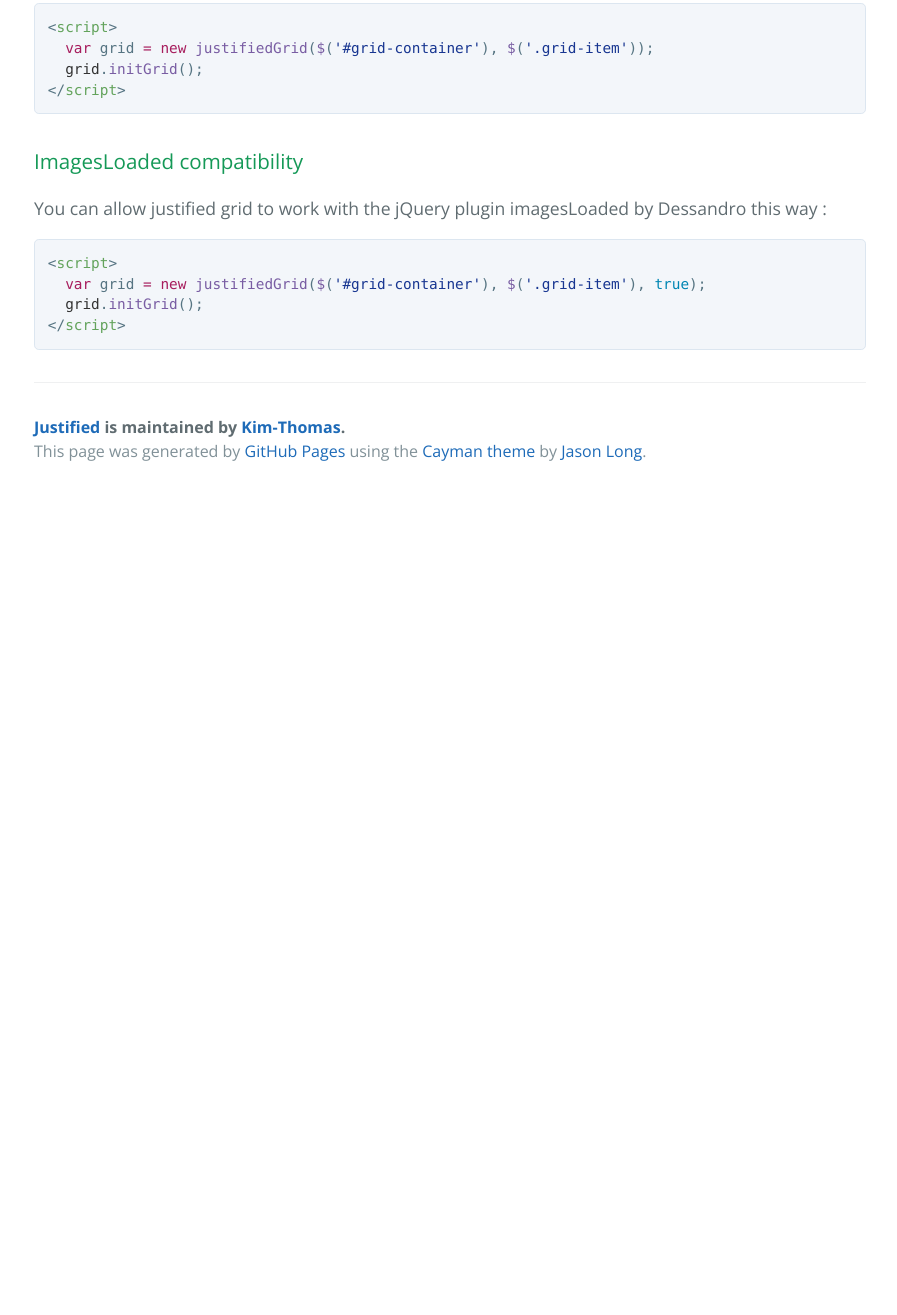
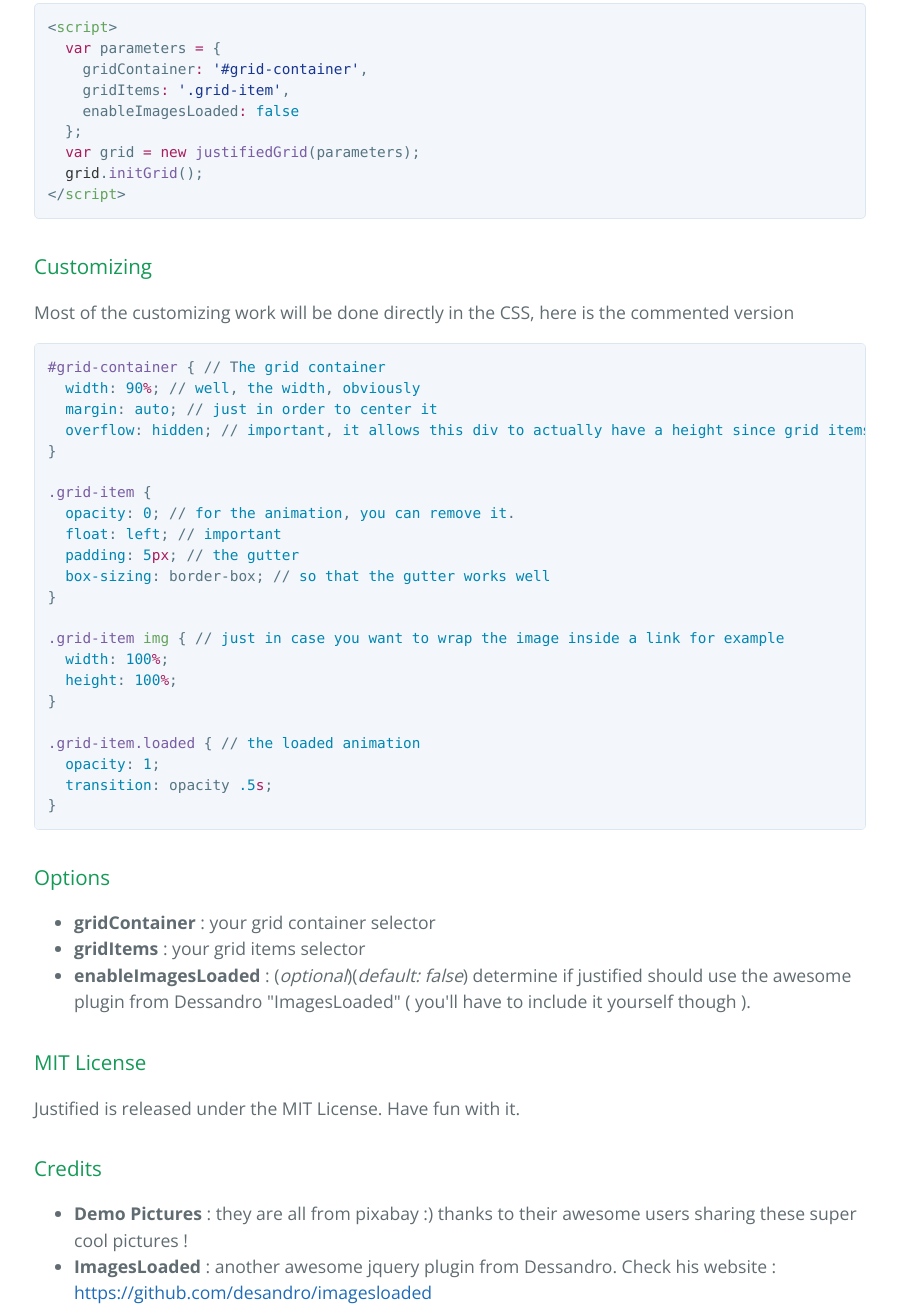
Before and after one commit to Kim-Thomas/justified, a plain HTML site: page index.html in a window 1280 px wide. Shown: the part 1105-2420 px from the top of the page, without its empty margins (190-1087 px from the left). Before the commit the page ends 1600 px from the top, so only its background shows below. Drawn offline with nearby package versions, Linux system fonts and the light colour scheme.

Commit message:
Create gh-pages branch via GitHub

```diff
--- a/index.html
+++ b/index.html
@@ -49,19 +49,70 @@
 <p>You can now initialize the grid according to the html </p>
 
 <div class="highlight highlight-text-html-basic"><pre><span class="pl-s1">&lt;<span class="pl-ent">script</span>&gt;</span>
-<span class="pl-s1">  <span class="pl-k">var</span> grid <span class="pl-k">=</span> <span class="pl-k">new</span> <span class="pl-en">justifiedGrid</span>(<span class="pl-en">$</span>(<span class="pl-s"><span class="pl-pds">'</span>#grid-container<span class="pl-pds">'</span></span>), <span class="pl-en">$</span>(<span class="pl-s"><span class="pl-pds">'</span>.grid-item<span class="pl-pds">'</span></span>));</span>
+<span class="pl-s1">  <span class="pl-k">var</span> parameters <span class="pl-k">=</span> {</span>
+<span class="pl-s1">    gridContainer<span class="pl-k">:</span> <span class="pl-s"><span class="pl-pds">'</span>#grid-container<span class="pl-pds">'</span></span>,</span>
+<span class="pl-s1">    gridItems<span class="pl-k">:</span> <span class="pl-s"><span class="pl-pds">'</span>.grid-item<span class="pl-pds">'</span></span>,</span>
+<span class="pl-s1">    enableImagesLoaded<span class="pl-k">:</span> <span class="pl-c1">false</span></span>
+<span class="pl-s1">  };</span>
+<span class="pl-s1">  <span class="pl-k">var</span> grid <span class="pl-k">=</span> <span class="pl-k">new</span> <span class="pl-en">justifiedGrid</span>(parameters);</span>
 <span class="pl-s1">  <span class="pl-smi">grid</span>.<span class="pl-en">initGrid</span>();</span>
 <span class="pl-s1">&lt;/<span class="pl-ent">script</span>&gt;</span></pre></div>
 
 <h3>
-<a id="imagesloaded-compatibility" class="anchor" href="#imagesloaded-compatibility" aria-hidden="true"><span aria-hidden="true" class="octicon octicon-link"></span></a>ImagesLoaded compatibility</h3>
+<a id="customizing" class="anchor" href="#customizing" aria-hidden="true"><span aria-hidden="true" class="octicon octicon-link"></span></a>Customizing</h3>
 
-<p>You can allow justified grid to work with the jQuery plugin imagesLoaded by Dessandro this way :</p>
+<p>Most of the customizing work will be done directly in the CSS, here is the commented version</p>
 
-<div class="highlight highlight-text-html-basic"><pre><span class="pl-s1">&lt;<span class="pl-ent">script</span>&gt;</span>
-<span class="pl-s1">  <span class="pl-k">var</span> grid <span class="pl-k">=</span> <span class="pl-k">new</span> <span class="pl-en">justifiedGrid</span>(<span class="pl-en">$</span>(<span class="pl-s"><span class="pl-pds">'</span>#grid-container<span class="pl-pds">'</span></span>), <span class="pl-en">$</span>(<span class="pl-s"><span class="pl-pds">'</span>.grid-item<span class="pl-pds">'</span></span>), <span class="pl-c1">true</span>);</span>
-<span class="pl-s1">  <span class="pl-smi">grid</span>.<span class="pl-en">initGrid</span>();</span>
-<span class="pl-s1">&lt;/<span class="pl-ent">script</span>&gt;</span></pre></div>
+<div class="highlight highlight-source-css"><pre><span class="pl-e">#grid-container</span> { // T<span class="pl-c1">he</span> <span class="pl-c1"><span class="pl-c1">grid</span></span> <span class="pl-c1">container</span>
+  <span class="pl-c1"><span class="pl-c1">width</span></span>: <span class="pl-c1">90<span class="pl-k">%</span></span>; // <span class="pl-c1">well</span>, <span class="pl-c1">the</span> <span class="pl-c1"><span class="pl-c1">width</span></span>, <span class="pl-c1">obviously</span>
+  <span class="pl-c1"><span class="pl-c1">margin</span></span>: <span class="pl-c1">auto</span>; // <span class="pl-c1">just</span> <span class="pl-c1">in</span> <span class="pl-c1">order</span> <span class="pl-c1">to</span> <span class="pl-c1">center</span> <span class="pl-c1">it</span>
+  <span class="pl-c1"><span class="pl-c1">overflow</span></span>: <span class="pl-c1">hidden</span>; // <span class="pl-c1">important</span>, <span class="pl-c1">it</span> <span class="pl-c1">allows</span> <span class="pl-c1">this</span> <span class="pl-c1">div</span> <span class="pl-c1">to</span> <span class="pl-c1">actually</span> <span class="pl-c1">have</span> <span class="pl-c1">a</span> <span class="pl-c1"><span class="pl-c1">height</span></span> <span class="pl-c1">since</span> <span class="pl-c1"><span class="pl-c1">grid</span></span> <span class="pl-c1">items</span> <span class="pl-c1">are</span> <span class="pl-c1">in</span> <span class="pl-c1"><span class="pl-c1">float</span></span>:<span class="pl-c1">left</span>;
+}
+
+<span class="pl-e">.grid-item</span> {
+  <span class="pl-c1"><span class="pl-c1">opacity</span></span>: <span class="pl-c1">0</span>; // <span class="pl-c1">for</span> <span class="pl-c1">the</span> <span class="pl-c1"><span class="pl-c1">animation</span></span>, <span class="pl-c1">you</span> <span class="pl-c1">can</span> <span class="pl-c1">remove</span> <span class="pl-c1">it</span>.
+  <span class="pl-c1"><span class="pl-c1">float</span></span>: <span class="pl-c1">left</span>; // <span class="pl-c1">important</span>
+  <span class="pl-c1"><span class="pl-c1">padding</span></span>: <span class="pl-c1">5<span class="pl-k">px</span></span>; // <span class="pl-c1">the</span> <span class="pl-c1">gutter</span>
+  <span class="pl-c1"><span class="pl-c1">box-sizing</span></span>: border-box; // <span class="pl-c1">so</span> <span class="pl-c1">that</span> <span class="pl-c1">the</span> <span class="pl-c1">gutter</span> <span class="pl-c1">works</span> <span class="pl-c1">well</span>
+}
+
+<span class="pl-e">.grid-item</span> <span class="pl-ent">img</span> { // <span class="pl-c1">just</span> <span class="pl-c1">in</span> <span class="pl-c1">case</span> <span class="pl-c1">you</span> <span class="pl-c1">want</span> <span class="pl-c1">to</span> <span class="pl-c1"><span class="pl-c1">wrap</span></span> <span class="pl-c1">the</span> <span class="pl-c1"><span class="pl-c1">image</span></span> <span class="pl-c1">inside</span> <span class="pl-c1">a</span> <span class="pl-c1">link</span> <span class="pl-c1">for</span> <span class="pl-c1">example</span>
+  <span class="pl-c1"><span class="pl-c1">width</span></span>: <span class="pl-c1">100<span class="pl-k">%</span></span>;
+  <span class="pl-c1"><span class="pl-c1">height</span></span>: <span class="pl-c1">100<span class="pl-k">%</span></span>;
+}
+
+<span class="pl-e">.grid-item.loaded</span> { // <span class="pl-c1">the</span> <span class="pl-c1">loaded</span> <span class="pl-c1"><span class="pl-c1">animation</span></span>
+  <span class="pl-c1"><span class="pl-c1">opacity</span></span>: <span class="pl-c1">1</span>;
+  <span class="pl-c1"><span class="pl-c1">transition</span></span>: opacity <span class="pl-c1">.5<span class="pl-k">s</span></span>;
+}</pre></div>
+
+<h3>
+<a id="options" class="anchor" href="#options" aria-hidden="true"><span aria-hidden="true" class="octicon octicon-link"></span></a>Options</h3>
+
+<ul>
+<li>
+<strong>gridContainer</strong> : your grid container selector</li>
+<li>
+<strong>gridItems</strong> : your grid items selector</li>
+<li>
+<strong>enableImagesLoaded</strong> : (<em>optional</em>)(<em>default: false</em>) determine if justified should use the awesome plugin from Dessandro "ImagesLoaded" ( you'll have to include it yourself though ).</li>
+</ul>
+
+<h3>
+<a id="mit-license" class="anchor" href="#mit-license" aria-hidden="true"><span aria-hidden="true" class="octicon octicon-link"></span></a>MIT License</h3>
+
+<p>Justified is released under the MIT License. Have fun with it.</p>
+
+<h3>
+<a id="credits" class="anchor" href="#credits" aria-hidden="true"><span aria-hidden="true" class="octicon octicon-link"></span></a>Credits</h3>
+
+<ul>
+<li>
+<strong>Demo Pictures</strong> : they are all from pixabay :) thanks to their awesome users sharing these super cool pictures !</li>
+<li>
+<strong>ImagesLoaded</strong> : another awesome jquery plugin from Dessandro. Check his website : <a href="https://github.com/desandro/imagesloaded">https://github.com/desandro/imagesloaded</a>
+</li>
+</ul>
 
       <footer class="site-footer">
         <span class="site-footer-owner"><a href="https://github.com/Kim-Thomas/justified">Justified</a> is maintained by <a href="https://github.com/Kim-Thomas">Kim-Thomas</a>.</span>
```
Also changed, not shown: params.json (+1 -1 lines).
